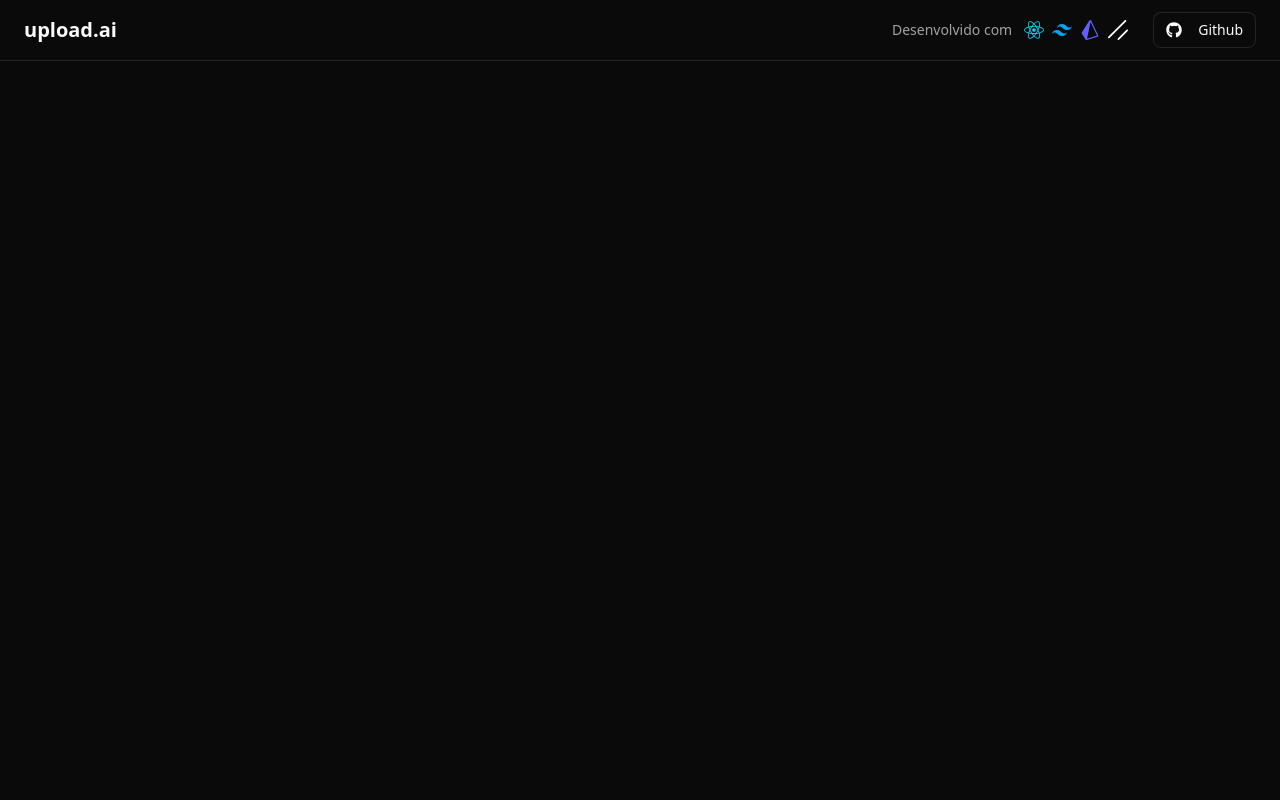
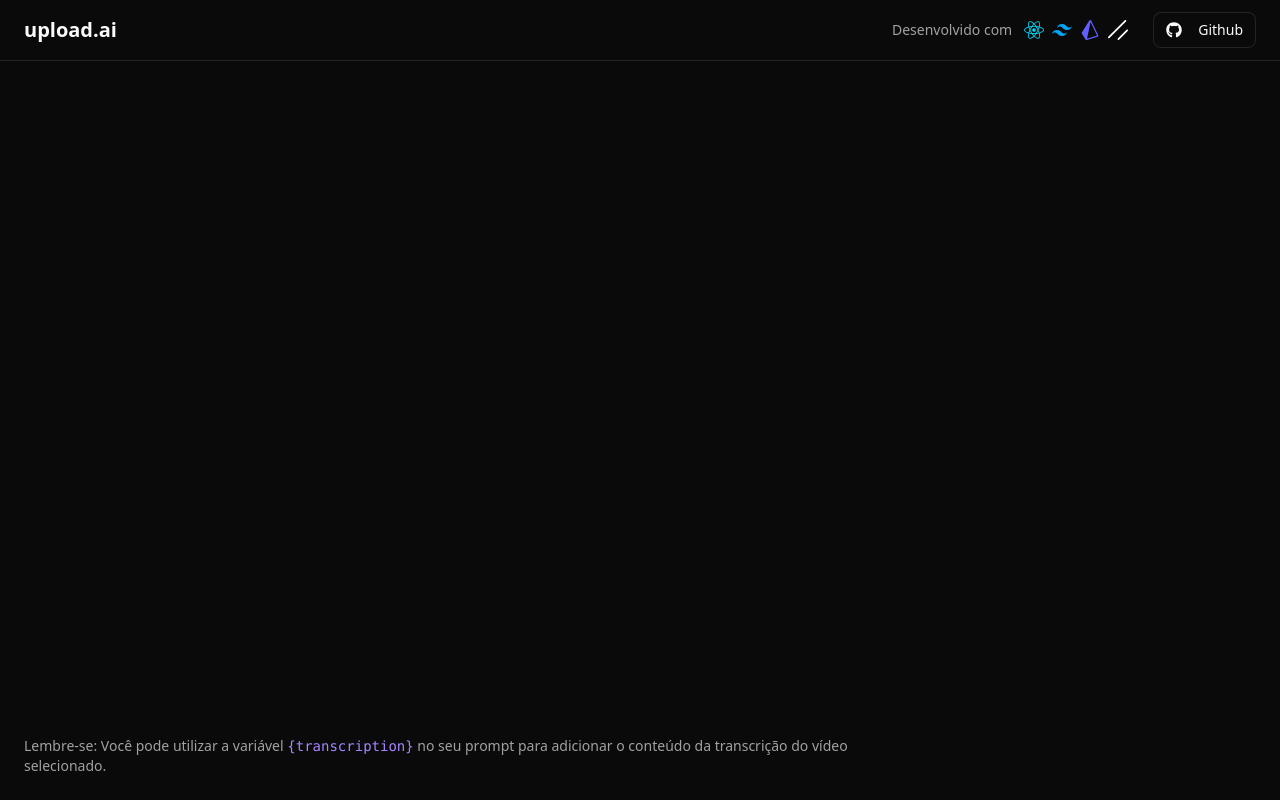
Before and after one commit to dev2Pedro/upload.ai, a React (Vite) app: page / in a window 1280 px wide. Built offline with nearby package versions, Linux system fonts and the light colour scheme.

Commit message:
feat: ajuste no layout da interface

```diff
--- a/src/App.tsx
+++ b/src/App.tsx
@@ -32,6 +32,19 @@
           </Button>
         </div>
       </div>
+      <main className="flex-1 p-6 flex gap-6">
+        <div className="flex flex-col flex-1 gap-4">
+          <div className="grid grid-rows-2 gap-4 flex-1"></div>
+
+          <p className="text-sm text-muted-foreground">
+            Lembre-se: Você pode utilizar a variável{" "}
+            <code className="text-violet-400">{"{transcription}"}</code> no seu
+            prompt para adicionar o conteúdo da transcrição do vídeo
+            selecionado.
+          </p>
+        </div>
+        <aside className="w-80"></aside>
+      </main>
     </div>
   );
 }
```
